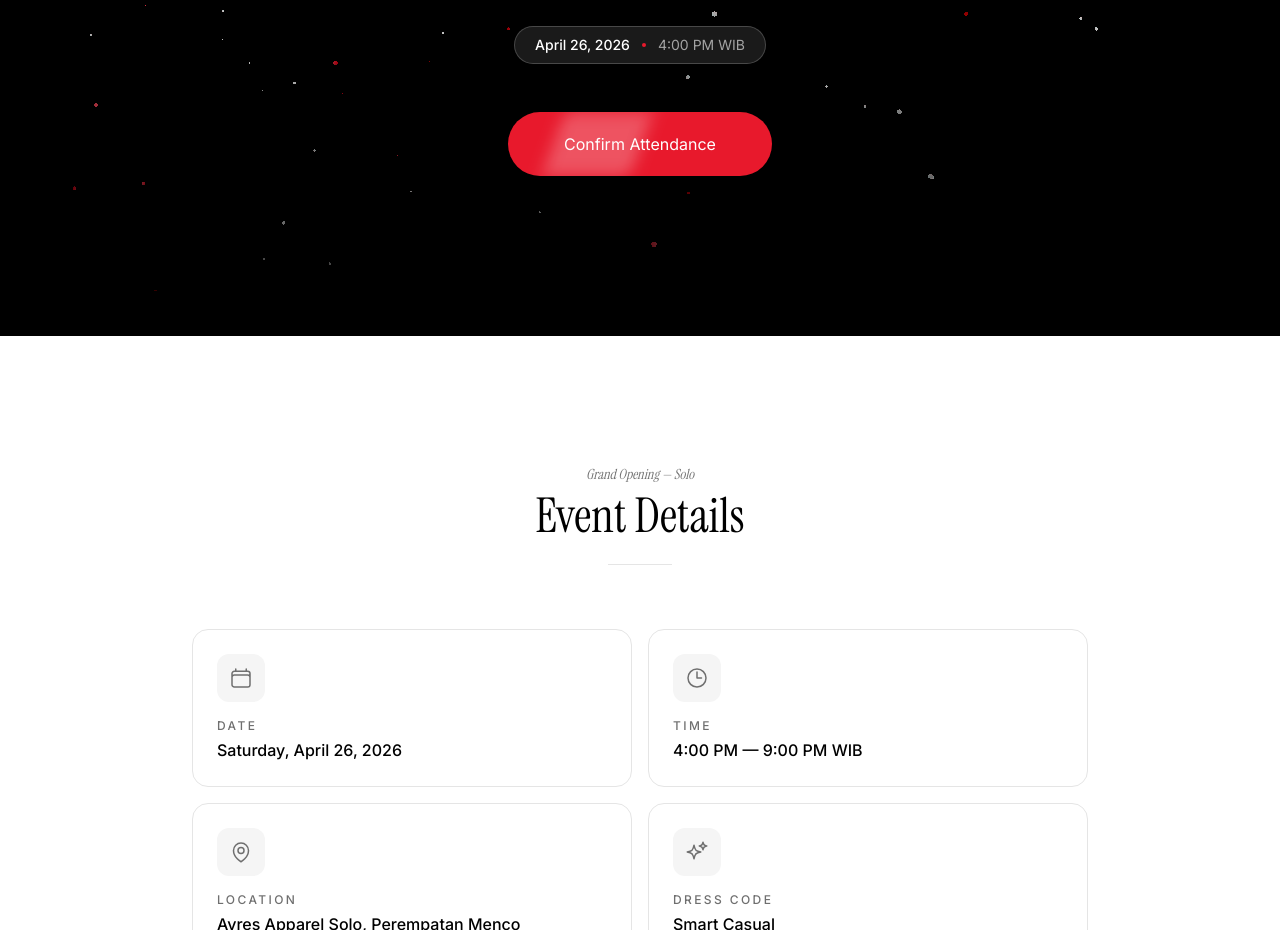
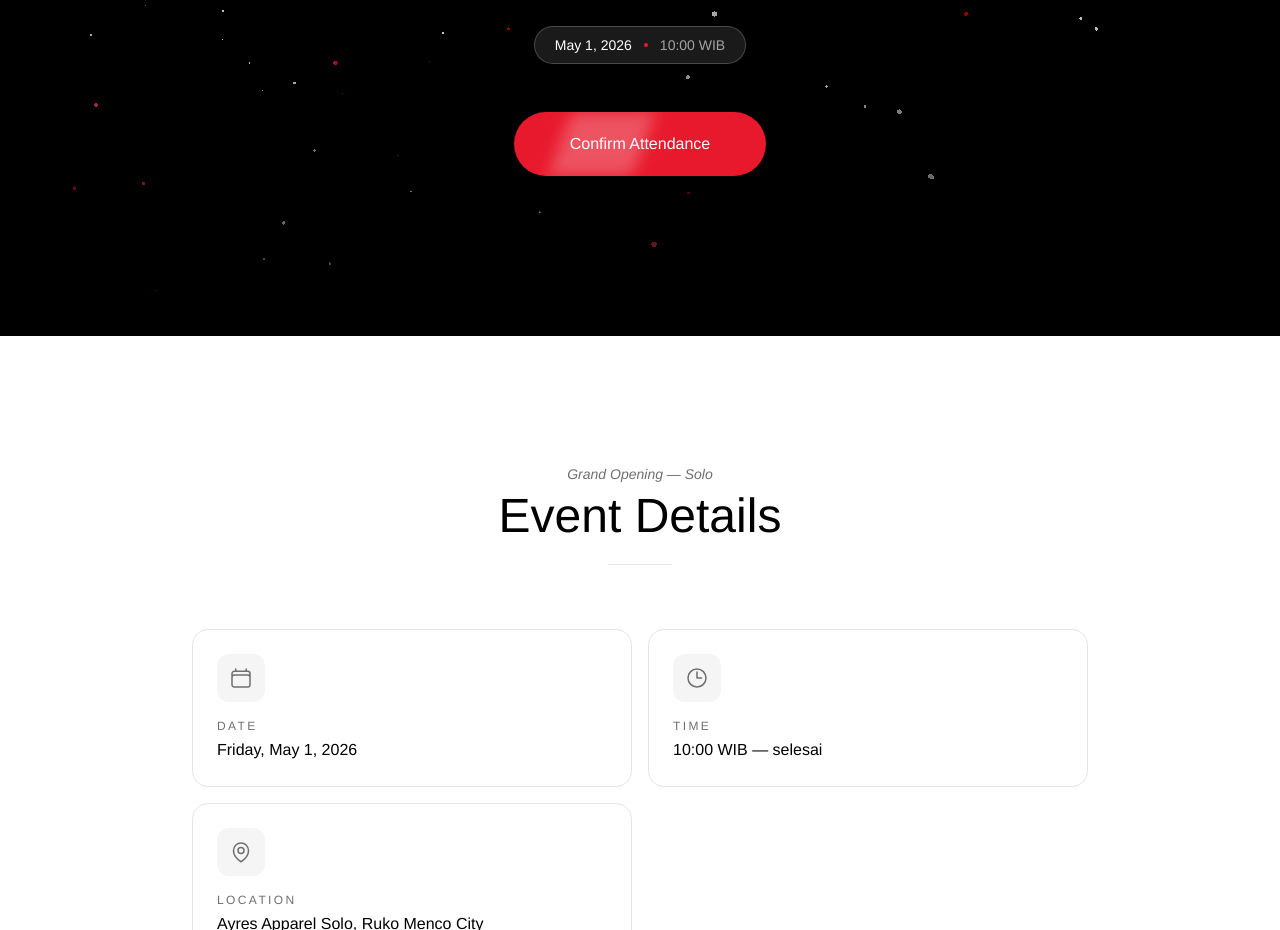
Before and after one commit to EzraNahumury/undangan-ayres, a Next.js app: page / in a window 1280 px wide. Shown: the part 542-1472 px from the top of the page. Built offline with nearby package versions, Linux system fonts and the light colour scheme.

Commit message:
revision font , and date

```diff
--- a/app/api/rsvp/route.ts
+++ b/app/api/rsvp/route.ts
@@ -80,7 +80,7 @@ function buildInvitationEmail(nama: string): string {
                             Date
                           </p>
                           <p style="margin:0;font-size:15px;color:#ffffff;font-weight:500;">
-                            Saturday, April 26, 2026
+                            Friday, May 1, 2026
                           </p>
                         </td>
                       </tr>
@@ -90,7 +90,7 @@ function buildInvitationEmail(nama: string): string {
                             Time
                           </p>
                           <p style="margin:0;font-size:15px;color:#ffffff;font-weight:500;">
-                            4:00 PM — 9:00 PM WIB
+                            10:00 WIB — selesai
                           </p>
                         </td>
                       </tr>
@@ -103,7 +103,7 @@ function buildInvitationEmail(nama: string): string {
                             Ayres Apparel Solo
                           </p>
                           <p style="margin:4px 0 0;font-size:13px;color:#888888;">
-                            Perempatan Menco, Solo
+                            Ruko Menco City, Solo
                           </p>
                         </td>
                       </tr>
--- a/app/components/EventInfo.tsx
+++ b/app/components/EventInfo.tsx
@@ -6,7 +6,7 @@ const details = [
       </svg>
     ),
     label: "Date",
-    value: "Saturday, April 26, 2026",
+    value: "Friday, May 1, 2026",
   },
   {
     icon: (
@@ -15,7 +15,7 @@ const details = [
       </svg>
     ),
     label: "Time",
-    value: "4:00 PM — 9:00 PM WIB",
+    value: "10:00 WIB — selesai",
   },
   {
     icon: (
@@ -25,16 +25,7 @@ const details = [
       </svg>
     ),
     label: "Location",
-    value: "Ayres Apparel Solo, Perempatan Menco",
-  },
-  {
-    icon: (
-      <svg className="h-6 w-6" fill="none" viewBox="0 0 24 24" stroke="currentColor" strokeWidth={1.5}>
-        <path strokeLinecap="round" strokeLinejoin="round" d="M9.813 15.904L9 18.75l-.813-2.846a4.5 4.5 0 00-3.09-3.09L2.25 12l2.846-.813a4.5 4.5 0 003.09-3.09L9 5.25l.813 2.846a4.5 4.5 0 003.09 3.09L15.75 12l-2.846.813a4.5 4.5 0 00-3.09 3.09zM18.259 8.715L18 9.75l-.259-1.035a3.375 3.375 0 00-2.455-2.456L14.25 6l1.036-.259a3.375 3.375 0 002.455-2.456L18 2.25l.259 1.035a3.375 3.375 0 002.455 2.456L21.75 6l-1.036.259a3.375 3.375 0 00-2.455 2.456z" />
-      </svg>
-    ),
-    label: "Dress Code",
-    value: "Smart Casual",
+    value: "Ayres Apparel Solo, Ruko Menco City",
   },
 ];
 
@@ -93,7 +84,7 @@ export default function EventInfo() {
             rel="noopener noreferrer"
             className="mt-3 block text-center text-sm text-gray hover:text-black transition-colors"
           >
-            Perempatan Menco — Open in Google Maps ↗
+            Ruko Menco City — Open in Google Maps ↗
           </a>
         </div>
       </div>
--- a/app/components/Hero.tsx
+++ b/app/components/Hero.tsx
@@ -100,10 +100,10 @@ export default function Hero() {
         {/* Date Badge */}
         <div className="animate-fade-rise-delay mt-6 inline-flex items-center gap-3 rounded-full border border-white/20 bg-white/10 px-5 py-2 backdrop-blur-sm">
           <span className="text-sm font-medium text-white">
-            April 26, 2026
+            May 1, 2026
           </span>
           <span className="h-1 w-1 rounded-full bg-red" />
-          <span className="text-sm text-white/60">4:00 PM WIB</span>
+          <span className="text-sm text-white/60">10:00 WIB</span>
         </div>
 
         {/* CTA */}
--- a/app/globals.css
+++ b/app/globals.css
@@ -23,8 +23,8 @@
   --color-gold: var(--gold);
   --color-gold-light: var(--gold-light);
   --color-gold-dark: var(--gold-dark);
-  --font-sans: var(--font-inter);
-  --font-serif: var(--font-instrument);
+  --font-sans: Helvetica, "Helvetica Neue", Arial, sans-serif;
+  --font-serif: Helvetica, "Helvetica Neue", Arial, sans-serif;
 }
 
 html {
@@ -34,7 +34,7 @@ html {
 body {
   background: var(--background);
   color: var(--black);
-  font-family: var(--font-sans), system-ui, sans-serif;
+  font-family: Helvetica, "Helvetica Neue", Arial, sans-serif;
 }
 
 /* ── Animations ── */
--- a/app/layout.tsx
+++ b/app/layout.tsx
@@ -1,19 +1,5 @@
 import type { Metadata } from "next";
-import { Inter } from "next/font/google";
-import { Instrument_Serif } from "next/font/google";
 import "./globals.css";
-
-const inter = Inter({
-  variable: "--font-inter",
-  subsets: ["latin"],
-});
-
-const instrumentSerif = Instrument_Serif({
-  variable: "--font-instrument",
-  subsets: ["latin"],
-  weight: "400",
-  style: ["normal", "italic"],
-});
 
 export const metadata: Metadata = {
   title: "Ayres Apparel — Grand Opening Solo",
@@ -33,10 +19,7 @@ export default function RootLayout({
   children: React.ReactNode;
 }>) {
   return (
-    <html
-      lang="id"
-      className={`${inter.variable} ${instrumentSerif.variable} antialiased`}
-    >
+    <html lang="id" className="antialiased">
       <body>{children}</body>
     </html>
   );
```
